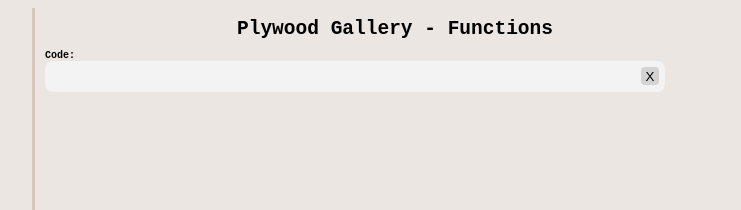
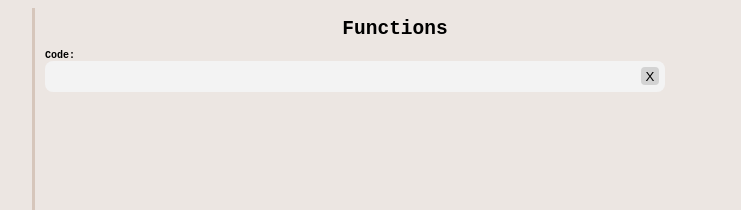
Before and after one commit to kolibril13/plywood-gallery-functions, a plain HTML site: page index.html in a window 1280 px wide. Shown: the top 210 px of the page, 245-986 px from the left. Drawn offline with nearby package versions, Linux system fonts and the light colour scheme.

Commit message:
run build

```diff
--- a/index.html
+++ b/index.html
@@ -5,7 +5,7 @@
     <meta name="viewport" content="width=device-width">
 
     <!-- HTML Meta Tags -->
-    <title>Plywood Gallery - Functions</title>
+    <title>Functions</title>
     <meta name="description" content="Cheat sheet gallery for mathematical functions
 ">
 
@@ -13,7 +13,7 @@
     <!-- OpenGraph Meta Tags -->
     <meta property="og:url" content="https://github.com/kolibril13/plywood-gallery-functions">
     <meta property="og:type" content="website">
-    <meta property="og:title" content="Plywood Gallery - Functions">
+    <meta property="og:title" content="Functions">
     <meta property="og:description" content="Cheat sheet gallery for mathematical functions
 ">
     <meta property="og:image" content="https://kolibril13.github.io/plywood-gallery-functions/preview_image.png">
@@ -22,7 +22,7 @@
     <meta name="twitter:card" content="summary_large_image">
     <meta property="twitter:domain" content="kolibril13.github.io">
     <meta property="twitter:url" content="https://github.com/kolibril13/plywood-gallery-functions">
-    <meta name="twitter:title" content="Plywood Gallery - Functions">
+    <meta name="twitter:title" content="Functions">
     <meta name="twitter:description" content="Cheat sheet gallery for mathematical functions
 ">
     <meta name="twitter:image" content="https://kolibril13.github.io/plywood-gallery-functions/preview_image.png">
@@ -299,7 +299,7 @@
     <div class="whole_page">
 
         <div style="text-align:center">
-            <h2>Plywood Gallery - Functions</h2>
+            <h2>Functions</h2>
         </div>
 
         <div class="container_code">
```
